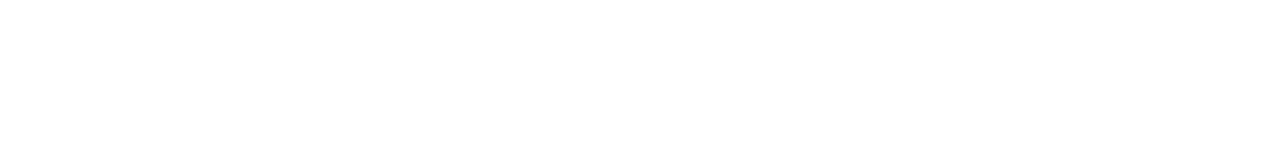
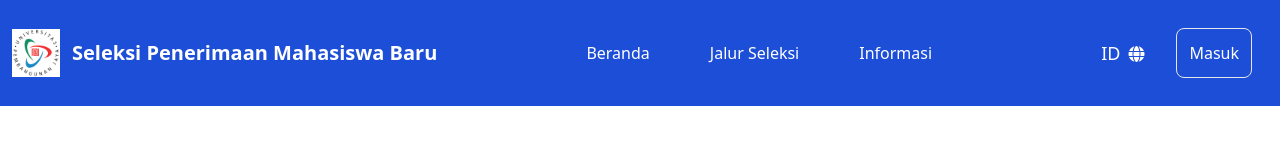
Before and after one commit to salwaahmadz/pmb_upj, a plain HTML site: page src/index.html in a window 1280 px wide. Drawn offline with nearby package versions, Linux system fonts and the light colour scheme.

Commit message:
Creating Navigation Bar

```diff
--- a/src/index.html
+++ b/src/index.html
@@ -1,12 +1,49 @@
 <!DOCTYPE html>
 <html lang="en">
+
 <head>
     <meta charset="UTF-8">
     <meta http-equiv="X-UA-Compatible" content="IE=edge">
     <meta name="viewport" content="width=device-width, initial-scale=1.0">
     <title>Website PMB UPJ</title>
+    <script src="https://cdn.tailwindcss.com"></script>
+    <script src="https://kit.fontawesome.com/5a1cfa064a.js" crossorigin="anonymous"></script>
 </head>
+
 <body>
+    <nav class="p-3 bg-blue-700">
+        <div class="container flex flex-wrap justify-between items-center mx-auto text-white">
+            <a href="#" class="flex items-center">
+                <img class="mr-3 h-6 md:h-12" src="photo/navbarupj.jpg" alt="UPJ LOGO">
+                <span class="self-center text-xl font-semibold">Seleksi Penerimaan Mahasiswa Baru</span>
+            </a>
+            <div class="hidden w-full md:block md:w-auto" id="navbar-default">
+                <ul class="flex flex-col p-4 mt-4 md:flex-row md:space-x-8 md:mt-0">
+                    <li>
+                        <a href="#" class="block py-2 pr-4 pl-3" aria-current="page">Beranda</a>
+                    </li>
+                    <li>
+                        <a href="#" class="block py-2 pr-4 pl-3">Jalur Seleksi</a>
+                    </li>
+                    <li>
+                        <a href="#" class="block py-2 pr-4 pl-3">Informasi</a>
+                    </li>
+                </ul>
+            </div>
 
+            <div class="hidden w-full md:block md:w-auto">
+                <ul class="flex flex-col p-4 mt-4 md:flex-row md:space-x-8 md:mt-0">
+                    <li class="flex flex-row justify-center items-center">
+                        <p class="mr-2 text-lg">ID</p>
+                        <i class="fa-solid fa-globe pt-0.5"></i>
+                    </li>
+                    <li>
+                        <button class="border rounded-lg p-3">Masuk</button>
+                    </li>
+                </ul>
+            </div>
+        </div>
+    </nav>
 </body>
+
 </html>
```
Also changed, not shown: src/photo/navbarupj.jpg (added).
